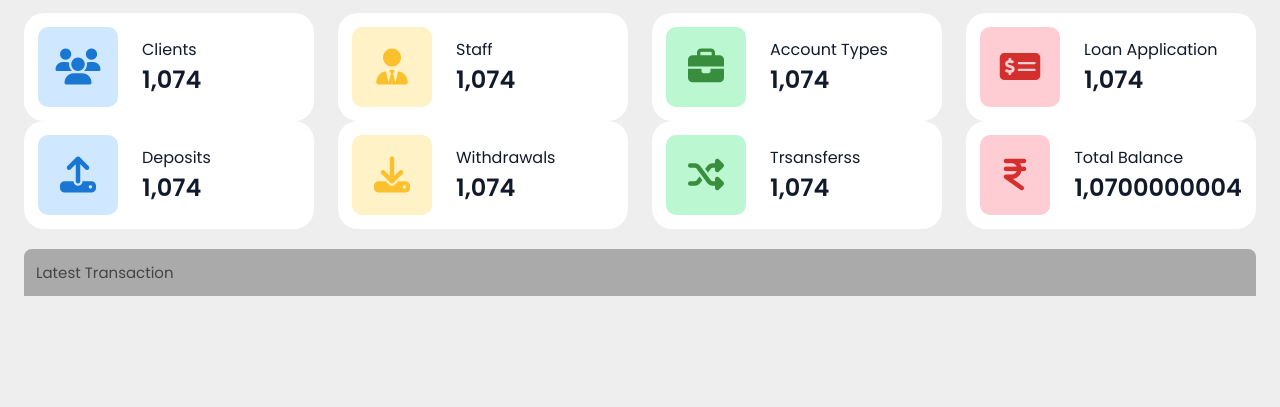
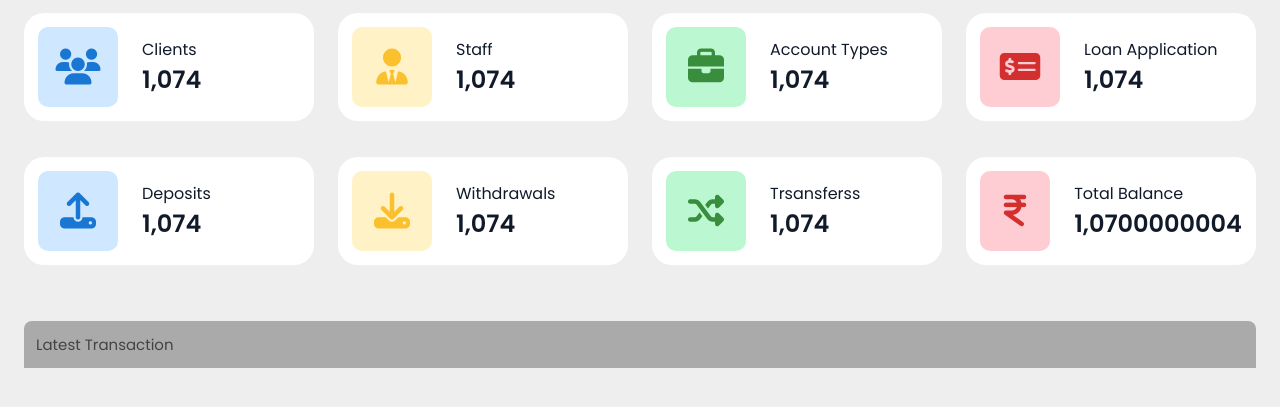
Before and after one commit to atanushil29/adminPage, a plain HTML site: page dashboard.html in a window 1280 px wide. Shown: the part 129-536 px from the top of the page. Drawn offline with nearby package versions, Linux system fonts and the light colour scheme; a script that the page names is missing.

Commit message:
Update minorchanges.css
Signed-off-by: Atanu Shil <141195677+atanushil29@users.noreply.github.com>

```diff
--- a/minorchanges.css
+++ b/minorchanges.css
@@ -20,7 +20,7 @@
     display: grid;
     grid-template-columns: repeat(auto-fit, minmax(240px, 1fr));
     grid-gap: 24px;
-    /* margin-bottom: 36px; */
+    margin-bottom: 36px;
 }
 
 .content main .insights li {
```
